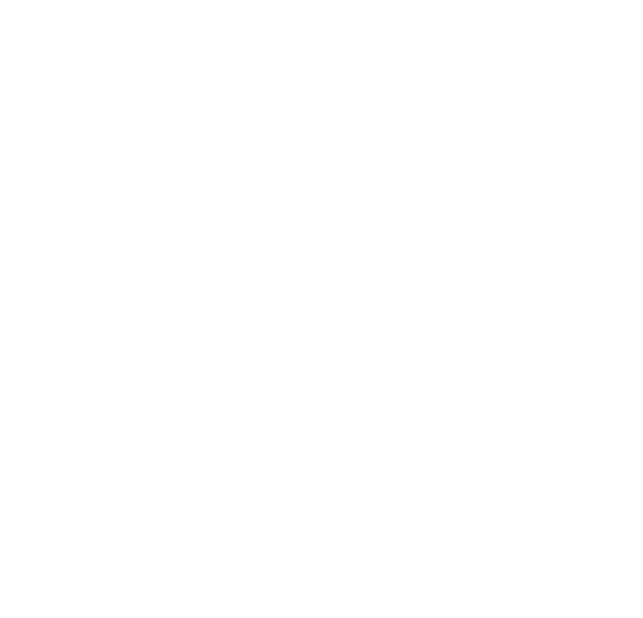
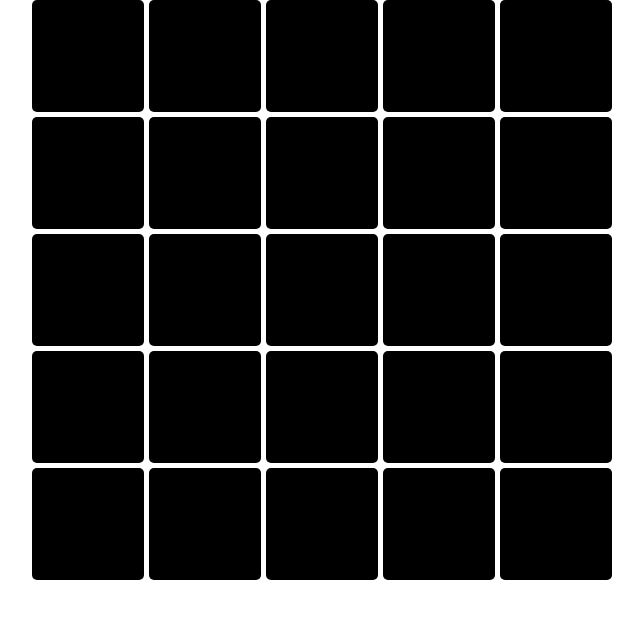
Before and after one commit to TheFilwog/blackout, a plain HTML site: page index.html in a window 1280 px wide. Shown: the whole page, without its empty margins (318-961 px from the left). Drawn offline with nearby package versions, Linux system fonts and the light colour scheme.

Commit message:
Add grid layout for main game

```diff
--- a/assets/css/style.css
+++ b/assets/css/style.css
@@ -0,0 +1,19 @@
+.box {
+    background-color: black;
+    color: #fff;
+    border-radius: 5px;
+    padding: 10px;
+  }
+
+  .wrapper {
+    display: grid;
+    grid-gap: 5px;
+    grid-template-columns: repeat(5, 7rem);
+    grid-template-rows: repeat(5, 7rem);
+    grid-auto-flow: column;
+  }
+
+  .game-container{
+    display: flex;
+    justify-content: center;
+  }
--- a/index.html
+++ b/index.html
@@ -4,13 +4,48 @@
     <meta charset="UTF-8">
     <meta http-equiv="X-UA-Compatible" content="IE=edge">
     <meta name="viewport" content="width=device-width, initial-scale=1.0">
+
+    <!--bootstrap -->
+    <link href="https://cdn.jsdelivr.net/npm/bootstrap@5.2.0-beta1/dist/css/bootstrap.min.css" rel="stylesheet"
+    integrity="sha384-0evHe/X+R7YkIZDRvuzKMRqM+OrBnVFBL6DOitfPri4tjfHxaWutUpFmBp4vmVor" crossorigin="anonymous">
     <link rel="stylesheet" href="assets/css/style.css">
     <title>Blackout</title>
 </head>
 <body>
-
+   <div class="game-container">
+      <div id="game-div" class="wrapper">
+         <div class="box"></div>
+         <div class="box"></div>
+         <div class="box"></div>
+         <div class="box"></div>
+         <div class="box"></div>
+         <div class="box"></div>
+         <div class="box"></div>
+         <div class="box"></div>
+         <div class="box"></div>
+         <div class="box"></div>
+         <div class="box"></div>
+         <div class="box"></div>
+         <div class="box"></div>
+         <div class="box"></div>
+         <div class="box"></div>
+         <div class="box"></div>
+         <div class="box"></div>
+         <div class="box"></div>
+         <div class="box"></div>
+         <div class="box"></div>
+         <div class="box"></div>
+         <div class="box"></div>
+         <div class="box"></div>
+         <div class="box"></div>
+         <div class="box"></div>
+      </div>
+   </div>
 
 
     <script src="assets/js/script.js"></script>
+    <script src="https://cdn.jsdelivr.net/npm/bootstrap@5.1.3/dist/js/bootstrap.bundle.min.js"
+    integrity="sha384-ka7Sk0Gln4gmtz2MlQnikT1wXgYsOg+OMhuP+IlRH9sENBO0LRn5q+8nbTov4+1p" crossorigin="anonymous">
+    </script>
 </body>
 </html>
```
